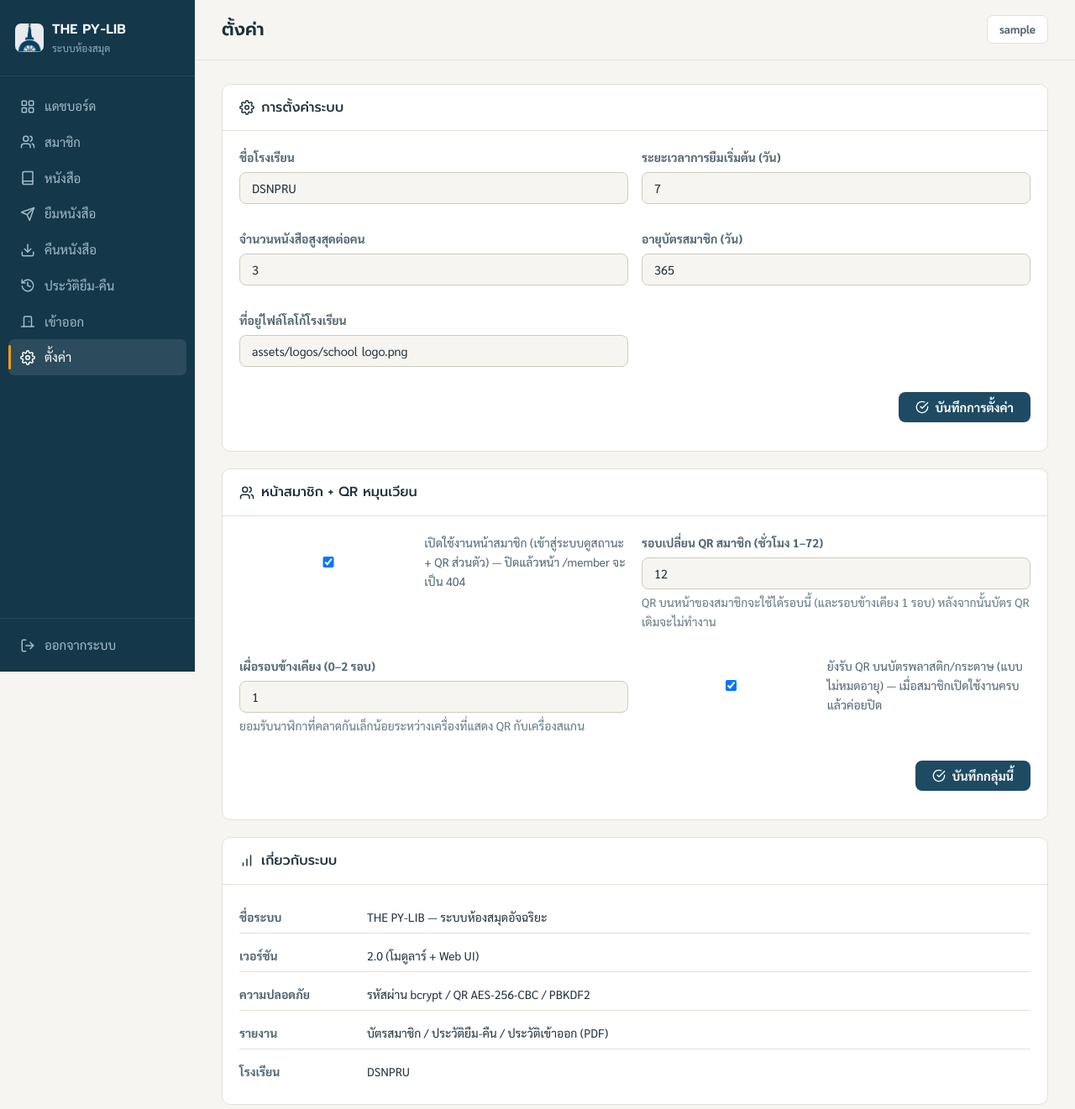
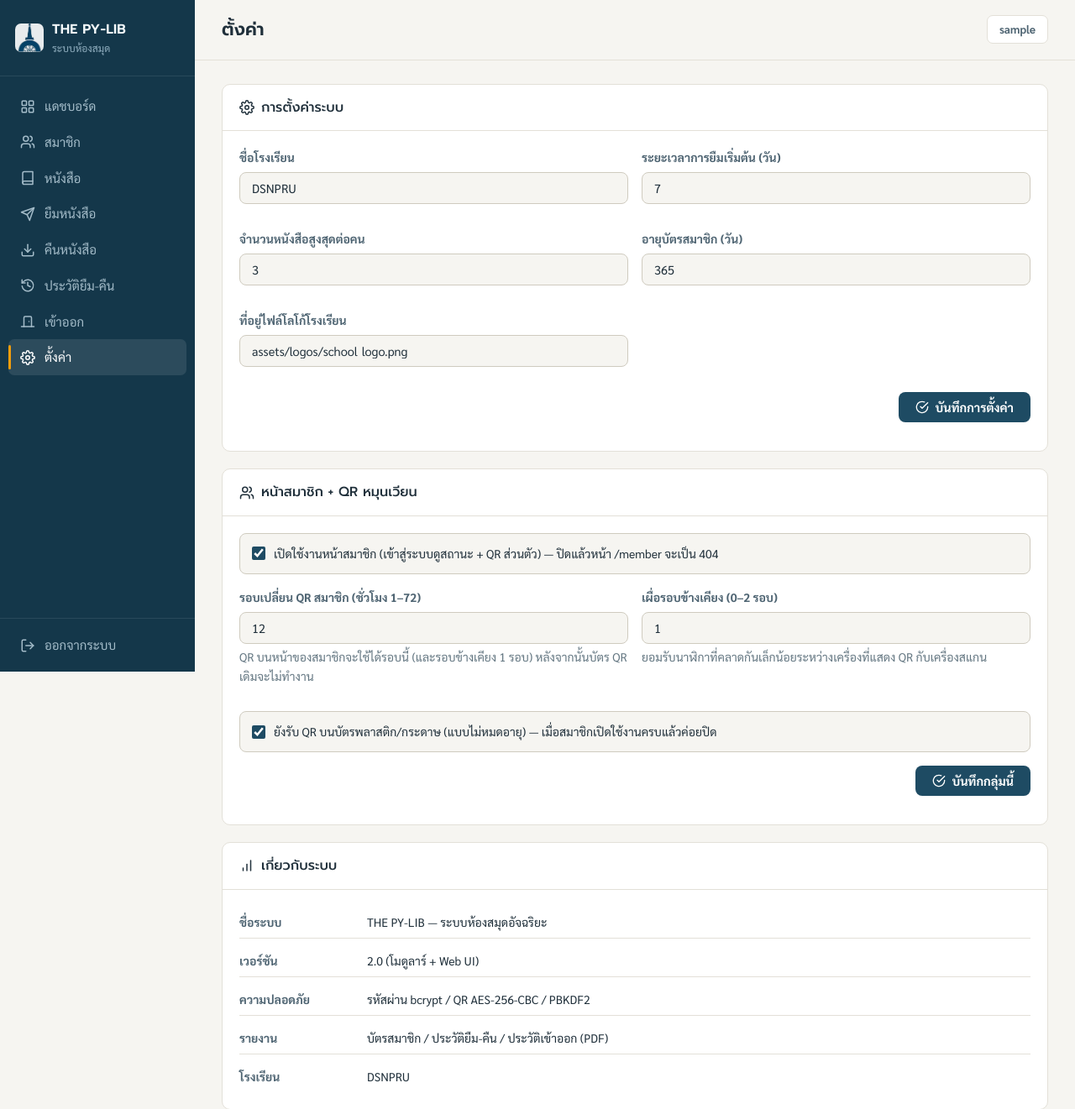
Before and after one commit to Nonx2360/The-PY-LIB-Project, a Flask app: page /settings in a window 1280 px wide. Shown: the top 1321 px of the page at 84% size. Run offline with Flask 3, Linux system fonts and the light colour scheme; the visitor is signed in with stand-in values (Sample User, id 1).

Commit message:
fix(web): proper layout for the member-portal group on /settings
- checkbox toggle rows now span the full form width as boxed rows
  (grid-column: 1 / -1) so the 2-column form-grid stops scattering
  them across alternating cells
- checkboxes get proper toggle styling: fixed 16px box, navy accent,
  and no stretched full-width padding inherited from .form-group input
- number fields (rotation window / grace steps) land side by side in
  one clean row between the two toggles
- move label flex/hint spacing from inline styles into style.css

```diff
--- a/web/static/style.css
+++ b/web/static/style.css
@@ -231,6 +231,27 @@ input:focus-visible, select:focus-visible {
 .form-inline .form-group { margin-bottom: 0; flex: 1; min-width: 160px; }
 .form-grid { display: grid; grid-template-columns: repeat(2, 1fr); gap: 16px; }
 .form-actions { grid-column: 1 / -1; display: flex; justify-content: flex-end; gap: 10px; }
+/* Checkbox toggle rows (settings → member portal group): span the full form
+   width as boxed rows so the 2-column grid cannot scramble their placement. */
+.form-group.form-check-inline {
+    grid-column: 1 / -1;
+    margin-bottom: 0;
+    padding: 12px 14px;
+    border: 1px solid var(--line-strong);
+    border-radius: var(--radius-input);
+    background: var(--paper);
+}
+.form-group.form-check-inline label {
+    display: flex; align-items: center; gap: 10px;
+    font-weight: 400; font-size: 14px; color: var(--ink);
+    margin-bottom: 0; cursor: pointer;
+}
+.form-group.form-check-inline input[type="checkbox"] {
+    width: 16px; height: 16px; padding: 0; border: none;
+    background: none; box-shadow: none; flex: 0 0 auto;
+    accent-color: var(--navy);
+}
+.form-group .muted { margin-top: 4px; margin-bottom: 0; }
 .inline-form { display: inline; }
 .quick-dates { display: flex; gap: 6px; flex-wrap: wrap; }
 
--- a/web/templates/settings.html
+++ b/web/templates/settings.html
@@ -48,7 +48,7 @@
             {{ csrf_field }}
             <input type="hidden" name="settings_group" value="member_portal">
             <div class="form-group form-check-inline">
-                <label style="display:flex;align-items:center;gap:8px;font-weight:400">
+                <label>
                     <input type="checkbox" name="member_portal_enabled" {{ 'checked' if settings.member_portal_enabled else '' }}>
                     เปิดใช้งานหน้าสมาชิก (เข้าสู่ระบบดูสถานะ + QR ส่วนตัว) — ปิดแล้วหน้า /member จะเป็น 404
                 </label>
@@ -57,16 +57,16 @@
                 <label>รอบเปลี่ยน QR สมาชิก (ชั่วโมง 1–72)</label>
                 <input type="number" name="member_qr_rotation_hours" value="{{ settings.member_qr_rotation_hours }}"
                        min="1" max="72" required>
-                <p class="muted" style="margin-top:4px">QR บนหน้าของสมาชิกจะใช้ได้รอบนี้ (และรอบข้างเคียง {{ settings.member_qr_grace_steps }} รอบ) หลังจากนั้นบัตร QR เดิมจะไม่ทำงาน</p>
+                <p class="muted">QR บนหน้าของสมาชิกจะใช้ได้รอบนี้ (และรอบข้างเคียง {{ settings.member_qr_grace_steps }} รอบ) หลังจากนั้นบัตร QR เดิมจะไม่ทำงาน</p>
             </div>
             <div class="form-group">
                 <label>เผื่อรอบข้างเคียง (0–2 รอบ)</label>
                 <input type="number" name="member_qr_grace_steps" value="{{ settings.member_qr_grace_steps }}"
                        min="0" max="2" required>
-                <p class="muted" style="margin-top:4px">ยอมรับนาฬิกาที่คลาดกันเล็กน้อยระหว่างเครื่องที่แสดง QR กับเครื่องสแกน</p>
+                <p class="muted">ยอมรับนาฬิกาที่คลาดกันเล็กน้อยระหว่างเครื่องที่แสดง QR กับเครื่องสแกน</p>
             </div>
             <div class="form-group form-check-inline">
-                <label style="display:flex;align-items:center;gap:8px;font-weight:400">
+                <label>
                     <input type="checkbox" name="accept_static_card_qr" {{ 'checked' if settings.accept_static_card_qr else '' }}>
                     ยังรับ QR บนบัตรพลาสติก/กระดาษ (แบบไม่หมดอายุ) — เมื่อสมาชิกเปิดใช้งานครบแล้วค่อยปิด
                 </label>
```
